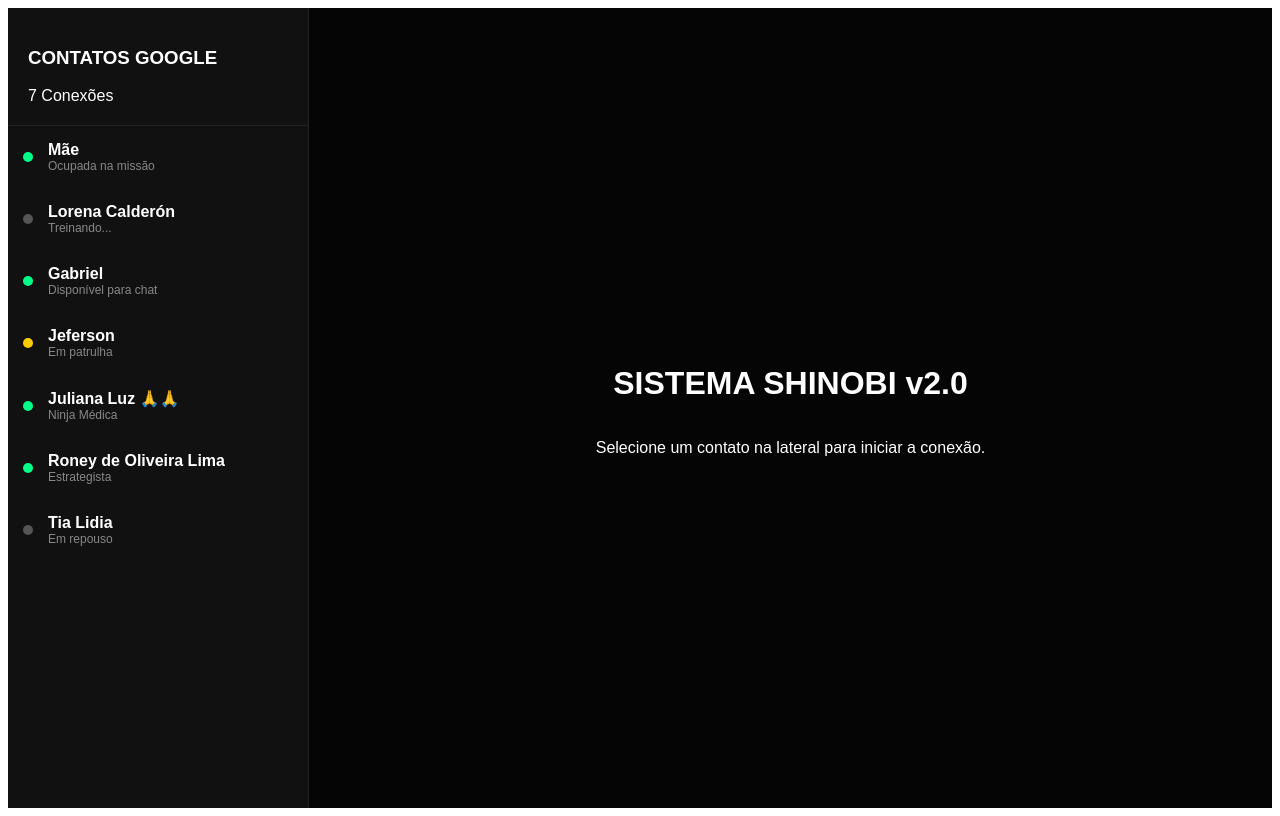
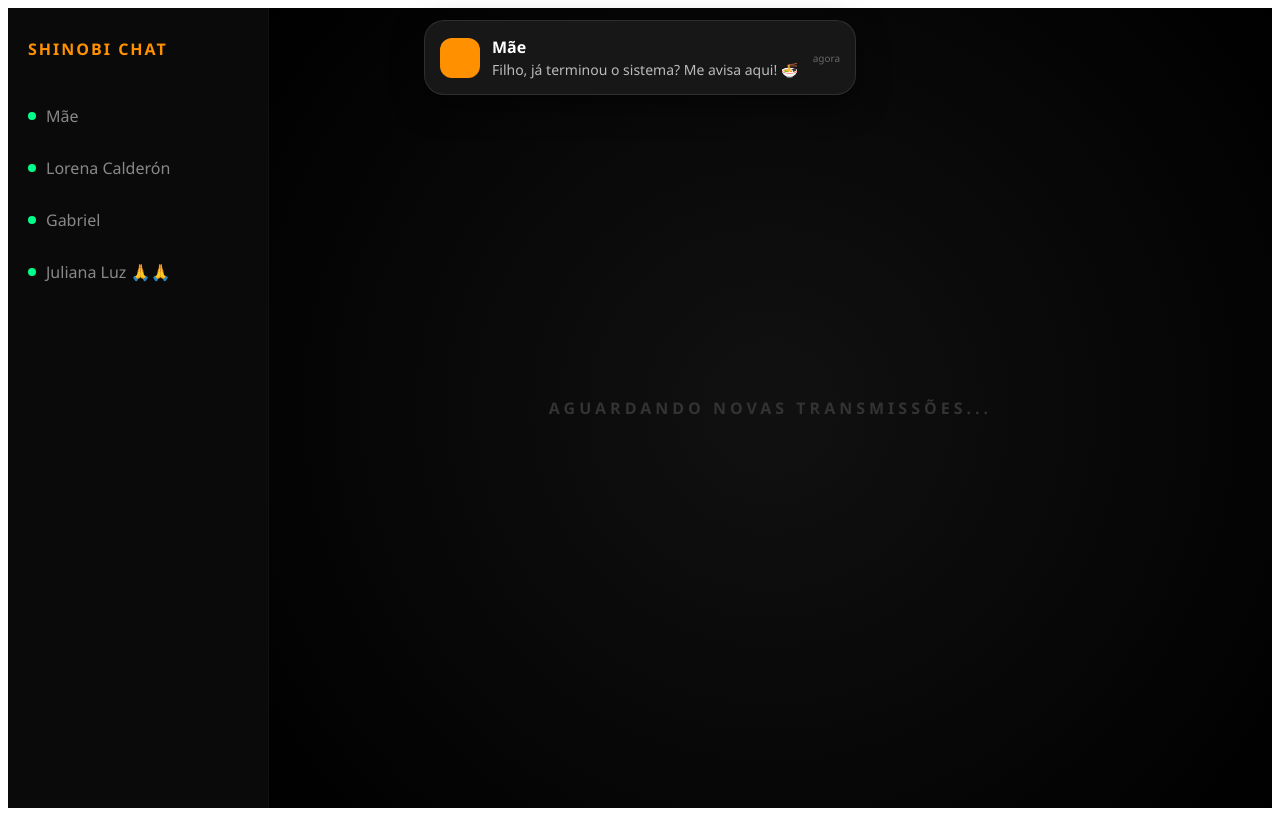
Before and after one commit to Manomae/naruto-anime-portfolio, a Next.js app: page / in a window 1280 px wide. Built offline with nearby package versions, Linux system fonts and the light colour scheme.

Commit message:
Update index.js

```diff
--- a/pages/index.js
+++ b/pages/index.js
@@ -1,114 +1,140 @@
-import React, { useState } from 'react';
+import React, { useState, useEffect } from 'react';
 
-// 1. MÁGICA: Integração dos contatos selecionados no seu vídeo
 const NINJA_CONTACTS = [
   { id: '1', name: "Mãe", status: "online", bio: "Ocupada na missão" },
-  { id: '2', name: "Lorena Calderón", status: "offline", bio: "Treinando..." },
+  { id: '2', name: "Lorena Calderón", status: "online", bio: "Disponível" },
   { id: '3', name: "Gabriel", status: "online", bio: "Disponível para chat" },
-  { id: '4', name: "Jeferson", status: "away", bio: "Em patrulha" },
-  { id: '5', name: "Juliana Luz 🙏🙏", status: "online", bio: "Ninja Médica" },
-  { id: '6', name: "Roney de Oliveira Lima", status: "online", bio: "Estrategista" },
-  { id: '7', name: "Tia Lidia", status: "offline", bio: "Em repouso" }
+  { id: '5', name: "Juliana Luz 🙏🙏", status: "online", bio: "Ninja Médica" }
 ];
 
-export default function ShinobiSystem() {
+export default function ShinobiOS() {
   const [selectedContact, setSelectedContact] = useState(null);
-  const [messages, setMessages] = useState([]);
-  const [inputValue, setInputValue] = useState('');
+  const [showNotification, setShowNotification] = useState(false);
+  const [incomingMsg, setIncomingMsg] = useState(null);
 
-  const handleSendMessage = () => {
-    if (!inputValue.trim()) return;
-    setMessages([...messages, { text: inputValue, sender: 'me', time: new Date().toLocaleTimeString() }]);
-    setInputValue('');
+  // SIMULAÇÃO: Uma notificação chega 2 segundos após abrir o sistema
+  useEffect(() => {
+    const timer = setTimeout(() => {
+      setIncomingMsg({
+        contact: NINJA_CONTACTS[0], // "Mãe" manda mensagem
+        text: "Filho, já terminou o sistema? Me avisa aqui! 🍜"
+      });
+      setShowNotification(true);
+    }, 2000);
+    return () => clearTimeout(timer);
+  }, []);
+
+  // FUNÇÃO: Abrir sistema direto pela notificação
+  const handleOpenFromNotify = () => {
+    setSelectedContact(incomingMsg.contact);
+    setShowNotification(false);
   };
 
   return (
-    <div className="system-os">
-      {/* SIDEBAR DE CONEXÕES */}
+    <div className="os-container">
+
+      {/* NOTIFICAÇÃO REALISTA (HUD) */}
+      {showNotification && (
+        <div className="notification-toast" onClick={handleOpenFromNotify}>
+          <div className="notify-icon"></div>
+          <div className="notify-content">
+            <strong>{incomingMsg.contact.name}</strong>
+            <p>{incomingMsg.text}</p>
+          </div>
+          <span className="notify-time">agora</span>
+        </div>
+      )}
+
       <aside className="sidebar">
-        <header className="sidebar-header">
-          <h3>CONTATOS GOOGLE</h3>
-          <span className="badge">{NINJA_CONTACTS.length} Conexões</span>
-        </header>
-
+        <div className="sidebar-header">SHINOBI CHAT</div>
         <div className="contact-list">
-          {NINJA_CONTACTS.map(ninja => (
+          {NINJA_CONTACTS.map(c => (
             <div
-              key={ninja.id}
-              className={`contact-item ${selectedContact?.id === ninja.id ? 'active' : ''}`}
-              onClick={() => setSelectedContact(ninja)}
+              key={c.id}
+              className={`contact-item ${selectedContact?.id === c.id ? 'active' : ''}`}
+              onClick={() => setSelectedContact(c)}
             >
-              <div className={`status-dot ${ninja.status}`}></div>
-              <div className="info">
-                <p className="name">{ninja.name}</p>
-                <p className="bio">{ninja.bio}</p>
-              </div>
+              <div className="dot"></div>
+              {c.name}
             </div>
           ))}
         </div>
       </aside>
 
-      {/* ÁREA DE BATE-PAPO */}
-      <main className="chat-window">
+      <main className="main-chat">
         {selectedContact ? (
-          <>
-            <header className="chat-header">
-              <h2>Conexão Ativa: {selectedContact.name}</h2>
-              <button className="call-btn">Chamada de Voz</button>
-            </header>
-
-            <div className="messages">
-              {messages.length === 0 ? (
-                <div className="empty">Inicie uma conversa segura com {selectedContact.name}</div>
-              ) : (
-                messages.map((m, i) => (
-                  <div key={i} className={`msg-bubble ${m.sender}`}>
-                    {m.text} <span className="time">{m.time}</span>
-                  </div>
-                ))
+          <div className="chat-active">
+            <header><h2>{selectedContact.name}</h2></header>
+            <div className="messages-box">
+              <div className="msg-received">Conexão segura estabelecida com {selectedContact.name}...</div>
+              {selectedContact.id === '1' && (
+                <div className="msg-incoming">{incomingMsg?.text}</div>
               )}
             </div>
-
-            <footer className="chat-input">
-              <input
-                value={inputValue}
-                onChange={(e) => setInputValue(e.target.value)}
-                placeholder="Digite sua mensagem ninja..."
-              />
-              <button onClick={handleSendMessage}>ENVIAR</button>
+            <footer className="input-area">
+              <input placeholder="Responder..." />
+              <button>Enviar</button>
             </footer>
-          </>
+          </div>
         ) : (
-          <div className="welcome-screen">
-            <h1>SISTEMA SHINOBI v2.0</h1>
-            <p>Selecione um contato na lateral para iniciar a conexão.</p>
-          </div>
+          <div className="idle-screen">Aguardando novas transmissões...</div>
         )}
       </main>
 
       <style jsx>{`
-        .system-os { display: flex; height: 100vh; background: #050505; color: #fff; font-family: sans-serif; }
-        .sidebar { width: 300px; background: #111; border-right: 1px solid #222; }
-        .sidebar-header { padding: 20px; border-bottom: 1px solid #222; }
-        .contact-item { display: flex; align-items: center; padding: 15px; cursor: pointer; transition: 0.3s; }
-        .contact-item:hover, .active { background: #1a1a1a; border-left: 4px solid #ff9100; }
-        .status-dot { width: 10px; height: 10px; border-radius: 50%; margin-right: 15px; }
-        .online { background: #00ff88; }
-        .offline { background: #555; }
-        .away { background: #ffcc00; }
-        .name { font-weight: bold; margin: 0; }
-        .bio { font-size: 12px; color: #888; margin: 0; }
+        .os-container { display: flex; height: 100vh; background: #000; color: white; font-family: 'Segoe UI', sans-serif; overflow: hidden; }
 
-        .chat-window { flex: 1; display: flex; flex-direction: column; position: relative; }
-        .chat-header { padding: 20px; background: #0a0a0a; display: flex; justify-content: space-between; align-items: center; }
-        .messages { flex: 1; padding: 20px; overflow-y: auto; display: flex; flex-direction: column; gap: 10px; }
-        .msg-bubble { max-width: 70%; padding: 12px; border-radius: 15px; background: #222; align-self: flex-start; }
-        .me { align-self: flex-end; background: #ff9100; color: #000; font-weight: bold; }
-        .time { font-size: 10px; opacity: 0.7; margin-left: 8px; }
-        .chat-input { padding: 20px; display: flex; gap: 10px; background: #0a0a0a; }
-        input { flex: 1; background: #1a1a1a; border: none; padding: 15px; border-radius: 8px; color: white; }
-        button { background: #ff9100; border: none; padding: 10px 20px; border-radius: 8px; cursor: pointer; font-weight: bold; }
-        .welcome-screen { display: flex; flex-direction: column; align-items: center; justify-content: center; height: 100%; text-align: center; }
+        /* ANIMAÇÃO DA NOTIFICAÇÃO */
+        .notification-toast {
+          position: fixed;
+          top: 20px;
+          left: 50%;
+          transform: translateX(-50%);
+          width: 90%;
+          max-width: 400px;
+          background: rgba(25, 25, 25, 0.95);
+          backdrop-filter: blur(10px);
+          padding: 15px;
+          border-radius: 20px;
+          display: flex;
+          align-items: center;
+          gap: 12px;
+          border: 1px solid rgba(255, 255, 255, 0.1);
+          box-shadow: 0 10px 30px rgba(0,0,0,0.5);
+          z-index: 9999;
+          cursor: pointer;
+          animation: slideDown 0.5s cubic-bezier(0.18, 0.89, 0.32, 1.28);
+        }
+
+        @keyframes slideDown {
+          from { top: -100px; opacity: 0; }
+          to { top: 20px; opacity: 1; }
+        }
+
+        .notify-icon { width: 40px; height: 40px; background: #ff9100; border-radius: 12px; }
+        .notify-content { flex: 1; }
+        .notify-content p { font-size: 14px; margin: 2px 0 0; color: #bbb; }
+        .notify-time { font-size: 10px; color: #666; }
+
+        /* LAYOUT BASE */
+        .sidebar { width: 260px; background: #0a0a0a; border-right: 1px solid #111; }
+        .sidebar-header { padding: 30px 20px; font-weight: 900; letter-spacing: 2px; color: #ff9100; }
+        .contact-item { padding: 15px 20px; display: flex; align-items: center; gap: 10px; cursor: pointer; color: #888; }
+        .active { background: #111; color: #ff9100; border-right: 3px solid #ff9100; }
+        .dot { width: 8px; height: 8px; background: #00ff88; border-radius: 50%; }
+
+        .main-chat { flex: 1; background: radial-gradient(circle at center, #111 0%, #000 100%); display: flex; align-items: center; justify-content: center; }
+        .chat-active { width: 100%; height: 100%; display: flex; flex-direction: column; }
+        .chat-active header { padding: 20px; border-bottom: 1px solid #111; }
+        .messages-box { flex: 1; padding: 20px; display: flex; flex-direction: column; gap: 15px; }
+        .msg-incoming { background: #222; padding: 12px; border-radius: 0 15px 15px 15px; align-self: flex-start; max-width: 80%; }
+        .msg-received { color: #555; font-size: 12px; text-align: center; width: 100%; }
+
+        .input-area { padding: 20px; display: flex; gap: 10px; }
+        input { flex: 1; background: #111; border: 1px solid #222; padding: 15px; border-radius: 10px; color: white; outline: none; }
+        button { background: #ff9100; border: none; padding: 0 20px; border-radius: 10px; font-weight: bold; cursor: pointer; }
+
+        .idle-screen { color: #333; font-weight: bold; text-transform: uppercase; letter-spacing: 4px; }
       `}</style>
     </div>
   );
```
